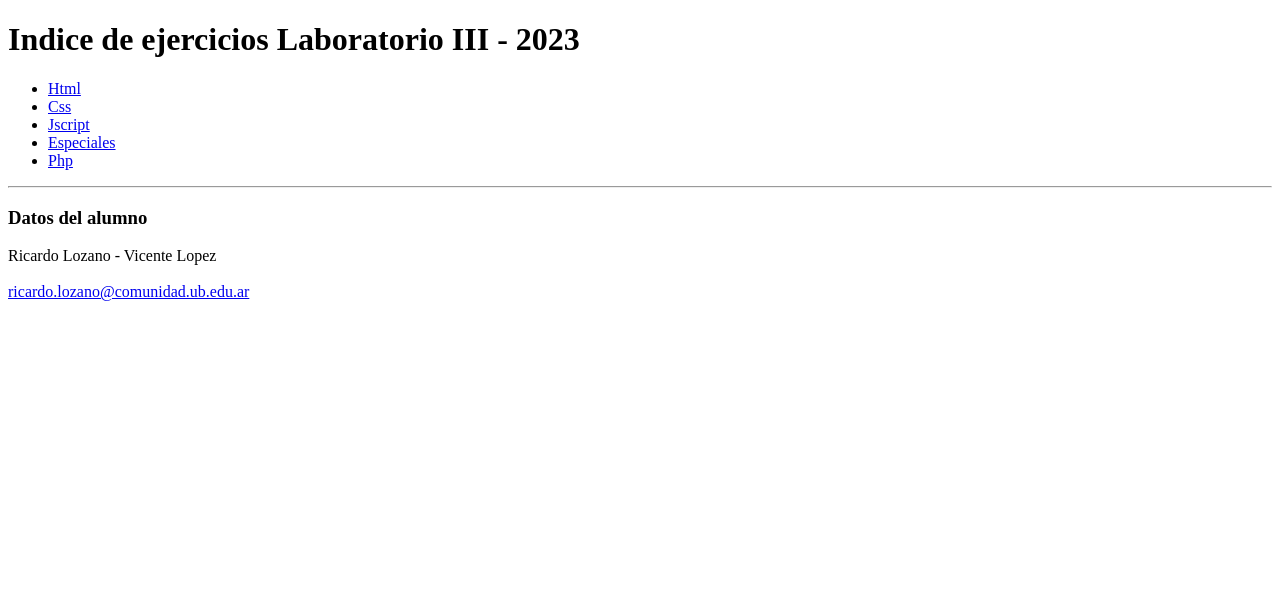
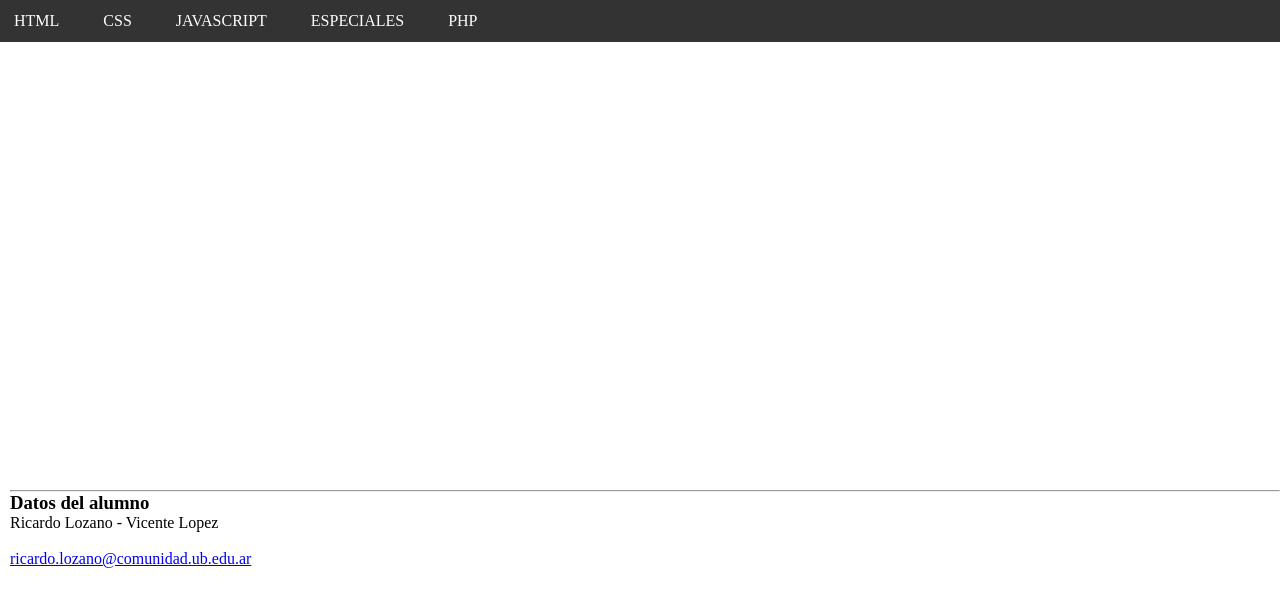
Before and after one commit to RichardLoz/ub_rlozano, a PHP site: page / in a window 1280 px wide. Shown: the top 607 px of the page. Run offline with PHP 8.4, Linux system fonts and the light colour scheme.

Commit message:
Ejercicios especiales

```diff
--- a/Jscript/index.html
+++ b/Jscript/index.html
@@ -17,7 +17,6 @@
         <li><a href="./js29_location/index.html">js29_location<a></li>
         <li><a href="./js30_conmutacion_clase/index.html">js30_conmutacion_clase<a></li>
         <li><a href="./js31_creacion_objetos/index.html">js31_creacion_objetos<a></li>
-        <li><a href="./js40_pdf/index.html  ">js40_pdf<a></li>
       </ul>
 
       <a href="../index.html">Inicio</a>
--- a/Jscript/js29_location/index.html
+++ b/Jscript/js29_location/index.html
@@ -3,9 +3,14 @@
 <head>
     <meta charset="UTF-8">
     <meta name="viewport" content="width=device-width, initial-scale=1.0">
+    <link rel="stylesheet" href="./style.css">
     <title>js29_location</title>
 </head>
 <body>
+    <button onclick="google()">Google</button>
+    <button onclick="youtube()">Youtube</button>
+    <button onclick="github()">GitHub</button>
 
+    <script src="./script.js"></script>
 </body>
 </html>
--- a/index.html
+++ b/index.html
@@ -4,22 +4,55 @@
     <meta http-equiv="Content-Type" content="text/html;charset=UTF-8">
     <meta name="viewport" content="width=device-width, initial-scale=1.0">
     <meta name="addsearch-category" content="Programacion, practicas, desarrollo web">
+    <link rel="stylesheet" href="./style.css">
     <title>Indice de Ejercicios de la materia Laborario III</title>
 </head>
 <body>
-    <h1>Indice de ejercicios Laboratorio III - 2023</h1>
+    <nav id="menu">
+        <ul>
+            <li><a href="../../Html/index.html">HTML</a>
+                <ul>
+                    <li><a href="../../Html/ejer01PreguntasHTTP/">BASICO</a></li>
+                    <li><a href="../../Html/ejer02Tablas/index.html">TABLAS</a></li>
+                    <li><a href="../../html/ejer03Formularios/index.html">FORMULARIOS</a></li>
+                    <li><a href="../../Html/ejer04Iframe/index.html">IFRAME</a></li>
+                </ul>
+            </li>
+            <li><a href="../../Css/index.html">CSS</a>
+                <ul>
+                    <li><a href="/Css/css08CentradoYPadding/index.html">css08CentradoYPadding</a></li>
+                    <li><a href="/Css/css10DivsEnPila/index.html">css10DivsEnPila</a></li>
+                    <li><a href="/Css/css11DivsEnFila/index.html">css11DivsEnFila</a></li>
+                    <li><a href="/Css/css14DivsInternoEnColumnas/index.html">css14DivsInternosEnColumnas</a></li>
+                    <li><a href="/Css/css16SelectoresDeEvento/index.html">css16SelectoresDeEvento</a></li>
+                    <li><a href="/Css/css20DivsInternosRelativos/index.html">css20DivsInternosRelativos</a></li>
+                    <li><a href="/Css/css21DivsInternosAbsolutos/index.html">css21DivsInternosAbsolutos</a></li>
+                    <li><a href="/Css/css22CentradoVerticalCajaFlex/index.html">css22CentradoVerticalCajaFlex</a></li>
+                    <li><a href="/Css/css25Menu/index.html">css25Menu</a></li>
+                    <li><a href="/Css/css27FormsRWD/index.html">css27FormsRWD</a></li>
+                    <li><a href="/Css/css29TablasRWD/index.html">css29TablasRWD</a></li>
+                    <li><a href="/Css/css30LayoutBasico/index.html">css30LayoutBasico</a></li>
+                    <li><a href="/Css/css36LayoutResponsivo/">css36LayoutResponsivo</a></li>
+                </ul>
+            </li>
+            <li><a href="../../Jscript/index.html">JAVASCRIPT</a>
+                <ul>
+                    <li><a href="../../Jscript/js12_variables_objeto_dato/index.html">js12_variables_objeto_dato</a></li>
+                    <li><a href="../../Jscript/js21_form_confirmacion/index.html">js21_form_confirmacion</a></li>
+                    <li><a href="../../Jscript/js24_validacionConKeyUp/index.html">js24_validacionConKeyUp</a></li>
+                    <li><a href="../../Jscript/js28_form_abm/index.html">js28_form_abm</a></li>
+                    <li><a href="../../Jscript/js29_location/index.html">js29_location</a></li>
+                    <li><a href="../../Jscript/js30_conmutacion_clase/index.html">js30_conmutacion_clase</a></li>
+                    <li><a href="../../Jscript/js31_creacion_objetos/index.html">js31_creacion_objetos</a></li>
+                </ul>
+            </li>
+            <li><a href="">ESPECIALES</a></li>
+            <li><a href="">PHP</a></li>
+        </ul>
+    </nav>
 
-    <ul>
-        <li><a href="./Html/index.html">Html</a></li>
-        <li><a href="./Css/index.html">Css</a></li>
-        <li><a href="./Jscript/index.html">Jscript</a></li>
-        <li><a href="./Especiales/index.html">Especiales</a></li>
-        <li><a href="./Php/index.html">Php</a></li>
-    </ul>
-
-<hr>
-
-    <footer>
+    <footer class="footer">
+        <hr>
         <h3>Datos del alumno</h3>
             <p>Ricardo Lozano - Vicente Lopez <br> <br>
                 <a href="mailto:ricardo.lozano@comunidad.ub.edu.ar">ricardo.lozano@comunidad.ub.edu.ar</a>
--- /dev/null
+++ b/style.css
@@ -0,0 +1,57 @@
+*{
+    margin: 0;
+    padding: 0;
+    box-sizing: border-box;
+}
+
+#menu {
+    background-color: #333;
+    padding: 4px;
+}
+
+#menu ul {
+    list-style: none;
+}
+
+#menu ul li {
+    display: inline-block;
+    position: relative;
+    margin-right: 20px;
+}
+
+#menu ul li a {
+    color: #fff;
+    text-decoration: none;
+    padding: 8px 10px;
+    display: block;
+    transition: background-color 0.3s;
+}
+
+#menu ul li a:hover {
+    background-color: #555;
+}
+
+#menu ul ul {
+    display: none;
+    position: absolute;
+    top: 100%;
+    left: 0;
+    background-color: #444;
+    border-radius: 0 0 5px 5px;
+}
+
+#menu ul li:hover > ul {
+    display: block;
+}
+
+
+#menu ul ul li {
+    width: 100%;
+    box-sizing: border-box;
+    margin: 0;
+}
+
+.footer{
+    margin-top: 35%;
+    margin-left: 10px;
+}
```
Also changed, not shown: Jscript/js28_form_abm/index.html (+13 -17 lines), Jscript/js28_form_abm/script.js (added, +19 -0 lines), Jscript/js28_form_abm/style.css (+4 -4 lines), Jscript/js29_location/script.js (added, +10 -0 lines), Jscript/js29_location/style.css (added, +21 -0 lines), Jscript/js40_pdf/index.html (deleted, +0 -11 lines), 1 other file.
